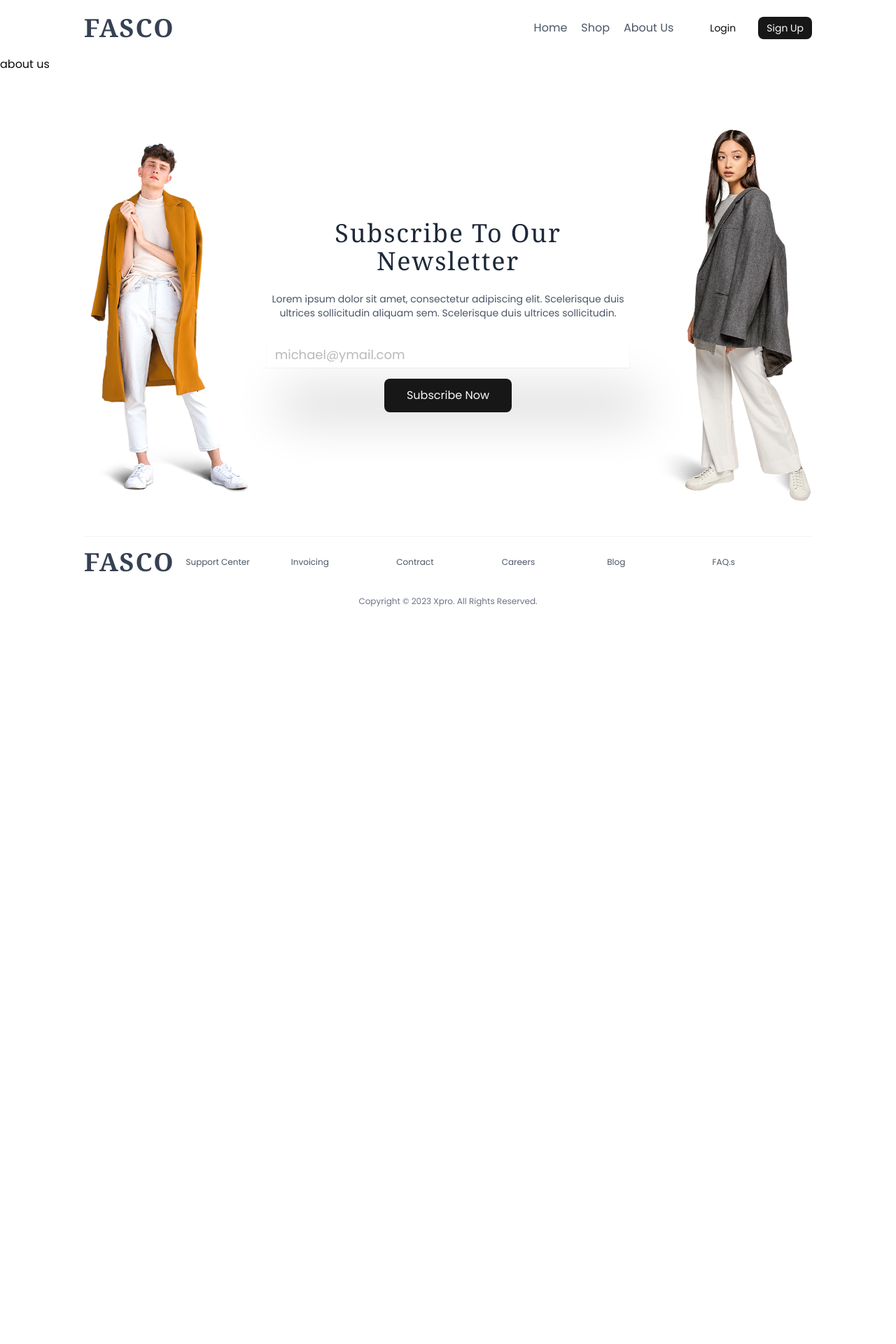
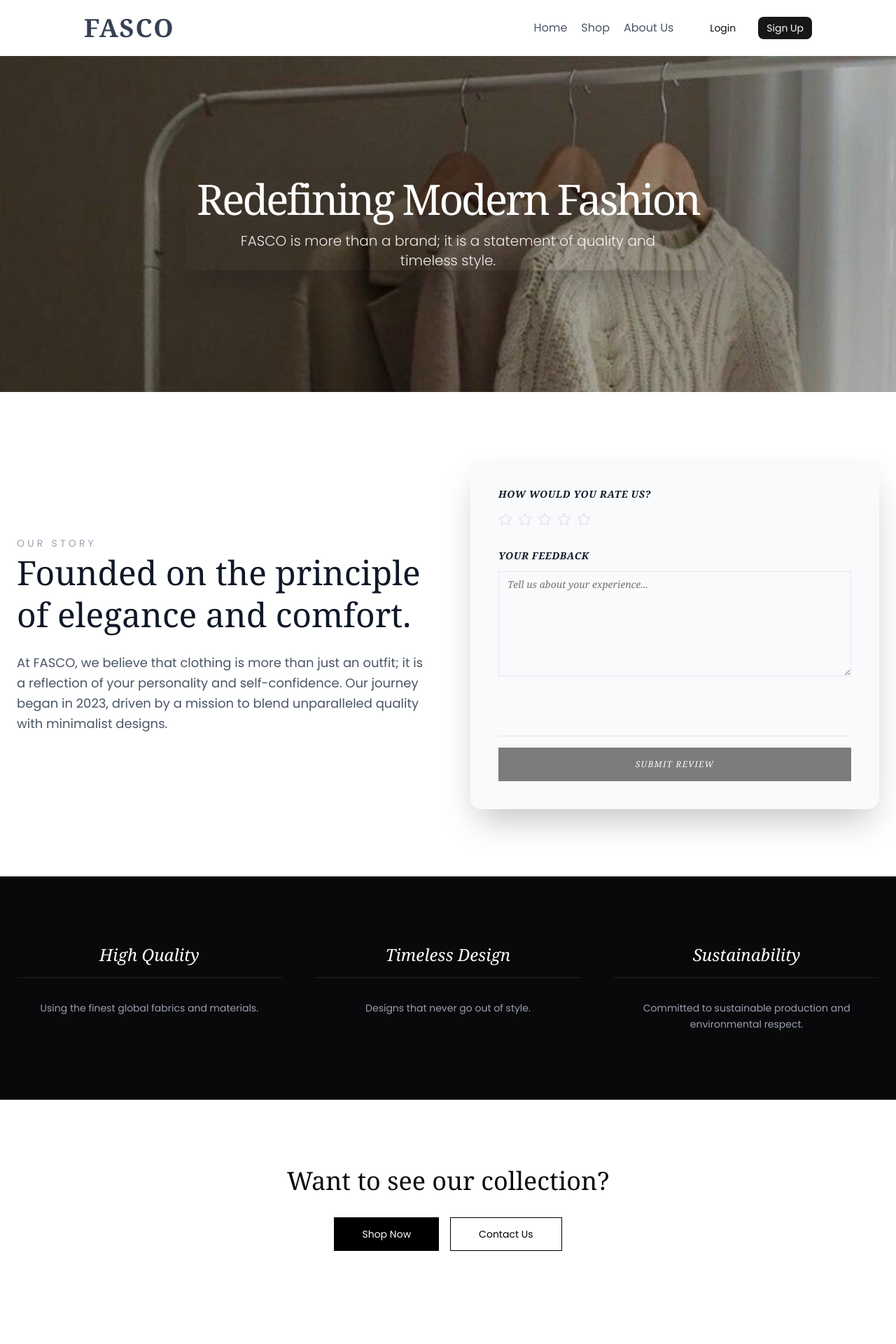
Before and after one commit to ReyhanehMombeyni/FASCO, a Next.js app: page /about-us in a window 1280 px wide. Shown: the top 1920 px of the page at 70% size. Before the commit the page ends 879 px from the top, so only its background shows below. Built offline with nearby package versions, Linux system fonts and the light colour scheme; no server answers.

Commit message:
Add: basic about us

```diff
--- a/src/app/(app)/about-us/page.tsx
+++ b/src/app/(app)/about-us/page.tsx
@@ -1,9 +1,101 @@
-import React from 'react'
+import Link from "next/link";
+import Image from "next/image";
+import { Button } from "@/components/ui";
+import aboutHero from "@/public/images/homepage/nav1.jpg";
+import { CommentForm } from "@/src/components/layout/commentForm";
 
-const page = () => {
+export default function AboutPage() {
   return (
-    <div>about us</div>
-  )
+    <div className="flex flex-col w-full">
+      <section className="relative h-[60vh] w-full flex items-center justify-center overflow-hidden">
+        <Image
+          src={aboutHero}
+          alt="FASCO Branding"
+          fill
+          className="object-cover brightness-75"
+          priority
+        />
+        <div className="relative z-10 text-center text-white space-y-4 px-4 shadow-2xl">
+          <h1 className="text-4xl md:text-6xl font-serif tracking-tighter">
+            Redefining Modern Fashion
+          </h1>
+          <p className="text-lg md:text-xl font-light max-w-2xl mx-auto opacity-90">
+            FASCO is more than a brand; it is a statement of quality and
+            timeless style.
+          </p>
+        </div>
+      </section>
+
+      <section className="container mx-auto px-6 py-24 grid md:grid-cols-2 gap-16 items-center">
+        <div className="space-y-6">
+          <span className="text-sm uppercase tracking-[0.3em] text-gray-400 font-medium">
+            Our Story
+          </span>
+          <h2 className="text-3xl md:text-5xl font-serif text-gray-900 leading-tight">
+            Founded on the principle of elegance and comfort.
+          </h2>
+          <p className="text-gray-600 leading-relaxed text-lg">
+            At FASCO, we believe that clothing is more than just an outfit; it
+            is a reflection of your personality and self-confidence. Our journey
+            began in 2023, driven by a mission to blend unparalleled quality
+            with minimalist designs.
+          </p>
+        </div>
+        <div className="relative h-[500px] bg-gray-50 rounded-2xl overflow-hidden shadow-2xl">
+          <div className="absolute inset-0 flex items-center justify-center font-serif italic p-10 w-full">
+            <CommentForm />
+          </div>
+        </div>
+      </section>
+
+      <section className="bg-zinc-950 text-white py-24">
+        <div className="container mx-auto px-6">
+          <div className="grid md:grid-cols-3 gap-12 text-center">
+            {[
+              {
+                title: "High Quality",
+                desc: "Using the finest global fabrics and materials.",
+              },
+              {
+                title: "Timeless Design",
+                desc: "Designs that never go out of style.",
+              },
+              {
+                title: "Sustainability",
+                desc: "Committed to sustainable production and environmental respect.",
+              },
+            ].map((value, i) => (
+              <div key={i} className="space-y-4">
+                <h3 className="text-2xl font-serif italic">{value.title}</h3>
+                <p className="text-gray-400 text-sm leading-relaxed border-t border-white/10 pt-8">
+                  {value.desc}
+                </p>
+              </div>
+            ))}
+          </div>
+        </div>
+      </section>
+
+      <section className="py-24 text-center space-y-8 bg-white">
+        <h2 className="text-3xl md:text-4xl font-serif">
+          Want to see our collection?
+        </h2>
+        <div className="flex justify-center gap-4">
+          <Button
+            asChild
+            className="bg-black text-white px-10 h-12 rounded-none hover:bg-zinc-800 transition-all"
+          >
+            <Link href="/shop">Shop Now</Link>
+          </Button>
+          <Button
+            variant="outline"
+            asChild
+            className="px-10 h-12 rounded-none border-black text-black"
+          >
+            <Link href="#">Contact Us</Link>
+          </Button>
+        </div>
+      </section>
+    </div>
+  );
 }
-
-export default page
--- a/src/app/(app)/components/homepage/TestimonialSlider.tsx
+++ b/src/app/(app)/components/homepage/TestimonialSlider.tsx
@@ -6,9 +6,11 @@ import { ChevronLeft, ChevronRight } from "lucide-react";
 import { useComments } from "@/src/hooks/useComments";
 
 export const TestimonialSlider = () => {
-  const { data: testimonials, loading } = useComments();
+  const { data: testimonials = [], isLoading } = useComments();
   const [currentIndex, setCurrentIndex] = useState(1);
   const totalSlides = testimonials.length;
+
+  if(totalSlides===0) return null;
 
   const goToNext = () => {
     if (currentIndex === 2) setCurrentIndex(0);
@@ -34,8 +36,8 @@ export const TestimonialSlider = () => {
         duis
       </p>
 
-      {loading ? (
-        <div>Comments is Loading...</div>
+      {isLoading ? (
+        <div className="mx-auto w-full">Comments is Loading...</div>
       ) : (
         <div className="relative w-full flex justify-center items-center">
           {testimonials.map((comment, index) => {
--- a/src/app/layout.tsx
+++ b/src/app/layout.tsx
@@ -1,21 +1,22 @@
 import type { Metadata } from "next";
 import { Playfair_Display, Poppins } from "next/font/google"; //, Oxanium
 import "./globals.css";
-import {QueryProvider} from "@/src/providers/QueryProvider"
+import { QueryProvider } from "@/src/providers/QueryProvider";
+import { AuthProvider } from "../providers/AuthProvider";
 
 const playfair = Playfair_Display({
-  subsets: ['latin'],
-  weight: ['400', '700'],
-  variable: '--font-playfair',
-  display: 'swap',
-})
+  subsets: ["latin"],
+  weight: ["400", "700"],
+  variable: "--font-playfair",
+  display: "swap",
+});
 
 const poppins = Poppins({
-  subsets: ['latin'],
-  weight: ['300', '400', '600'],
-  variable: '--font-poppins',
-  display: 'swap',
-})
+  subsets: ["latin"],
+  weight: ["300", "400", "600"],
+  variable: "--font-poppins",
+  display: "swap",
+});
 
 // const oxanium = Oxanium({
 //   subsets: ['latin'],
@@ -35,10 +36,13 @@ export default function RootLayout({
   children: React.ReactNode;
 }>) {
   return (
-    <html lang="en" className={`${playfair.className} ${poppins.className} bg-white text-black`}>
+    <html
+      lang="en"
+      className={`${playfair.className} ${poppins.className} bg-white text-black`}
+    >
       <body>
         <QueryProvider>
-          {children}
+          <AuthProvider>{children}</AuthProvider>
         </QueryProvider>
       </body>
     </html>
--- a/src/components/layout/commentForm.tsx
+++ b/src/components/layout/commentForm.tsx
@@ -52,7 +52,7 @@ export const CommentForm = ({ onSuccess }: {onSuccess?: () => void;}) => {
   };
 
   return (
-    <div className="flex flex-col h-full space-y-8">
+    <div className="flex flex-col h-full space-y-8 w-full">
       <div className="space-y-4">
         <Label className="text-sm font-semibold text-gray-900 uppercase tracking-wider">
           How would you rate us?
--- a/src/hooks/useComments.ts
+++ b/src/hooks/useComments.ts
@@ -1,4 +1,4 @@
-import { useEffect, useState } from "react";
+import { useQuery } from "@tanstack/react-query";
 import { createClient } from "@/src/supabase/client";
 
 export interface CommentDisplay {
@@ -12,14 +12,12 @@ export interface CommentDisplay {
 }
 
 export const useComments = () => {
-  const [data, setData] = useState<CommentDisplay[] | []>([]);
-  const [loading, setLoading] = useState(true);
-
-  useEffect(() => {
-    const fetchTestimonials = async () => {
-      try {
-        const supabase = await createClient();
-        const { data: result, error: supabaseError } = await supabase.from("site_testimonials")
+  return useQuery({
+    queryKey: ["site_testimonials"],
+    queryFn: async () => {
+      const supabase = createClient();
+      const { data, error } = await supabase
+        .from("site_testimonials")
         .select(`
           id,
           rating,
@@ -30,19 +28,10 @@ export const useComments = () => {
         .eq("is_featured", true)
         .order("created_at", { ascending: false });
 
-        if (supabaseError) throw supabaseError;
+      if (error) throw new Error(error.message);
 
-        setData((result as unknown as CommentDisplay[]));
-      } catch (err) {
-        setData([]);
-        console.error("Fetch Error:", err);
-      } finally {
-        setLoading(false);
-      }
+      return data as unknown as CommentDisplay[];
+    },
+    staleTime: 1000 * 60 * 30,
+  });
 };
-
-    fetchTestimonials();
-  }, []);
-
-  return { data, loading };
-};
--- /dev/null
+++ b/src/providers/AuthProvider.tsx
@@ -0,0 +1,43 @@
+"use client";
+
+import { useEffect } from "react";
+import { createClient } from "@/src/supabase/client";
+import { useUserStore } from "@/src/store";
+
+export const AuthProvider = ({ children }: { children: React.ReactNode }) => {
+  const setUser = useUserStore((state) => state.setUser);
+  const clearUser = useUserStore((state) => state.clearUser);
+
+  useEffect(() => {
+    const supabase = createClient();
+
+    const checkUser = async () => {
+      const { data: { session } } = await supabase.auth.getSession();
+      if (session?.user) {
+        setUser({
+          email: session.user.email!,
+          username: session.user.user_metadata.username,
+        });
+      } else {
+        clearUser();
+      }
+    };
+
+    checkUser();
+
+    const { data: { subscription } } = supabase.auth.onAuthStateChange((event, session) => {
+      if (session?.user) {
+        setUser({
+          email: session.user.email!,
+          username: session.user.user_metadata.username,
+        });
+      } else {
+        clearUser();
+      }
+    });
+
+    return () => subscription.unsubscribe();
+  }, [setUser, clearUser]);
+
+  return <>{children}</>;
+};
```
Also changed, not shown: public/images/homepage/nav1.jpg (added). Lines whose indentation alone changed are shown as unchanged.
